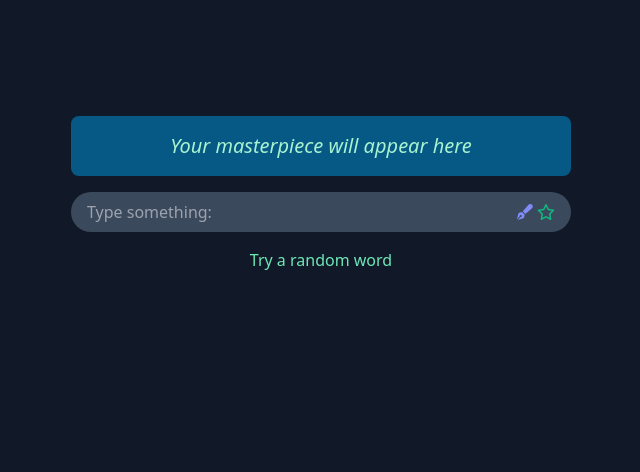
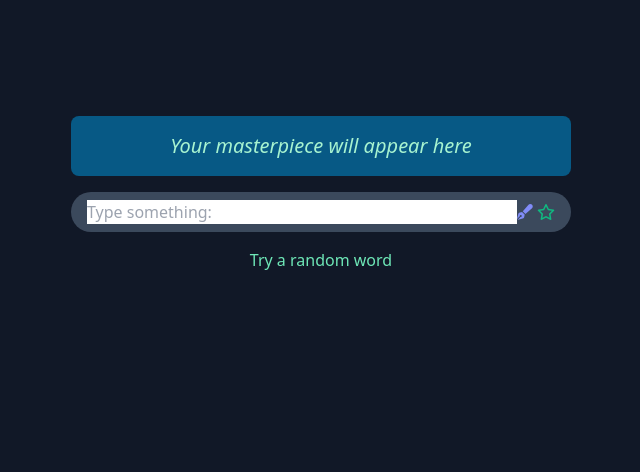
Before and after one commit to krushilnaik/final_project_kn, a Django app: page /generator in a window 1280 px wide. Shown: the part 206-678 px from the top of the page, without its empty margins (319-959 px from the left). Run offline with Django 3.2, Linux system fonts and the light colour scheme; the visitor is signed in with stand-in values (Sample User, id 1); style sheets or scripts are compiled from the project's sources.

Commit message:
Styling tweaks

```diff
--- a/ascii_djenerator/templates/generator.html
+++ b/ascii_djenerator/templates/generator.html
@@ -20,11 +20,11 @@
   </div>
 
   <div class="flex flex-col text-center mt-4 gap-4">
-    <form class="flex justify-between rounded-full border-none px-4 py-2 bg-slate-600/80" method="post">
+    <form class="flex rounded-full border-none px-4 py-2 bg-slate-600/80" method="post">
       {% csrf_token %}
 
       <input
-        class="bg-transparent"
+        class="grow"
         type="text" name="text" id="text"
         placeholder="Type something:"
         required maxlength="10"
```
